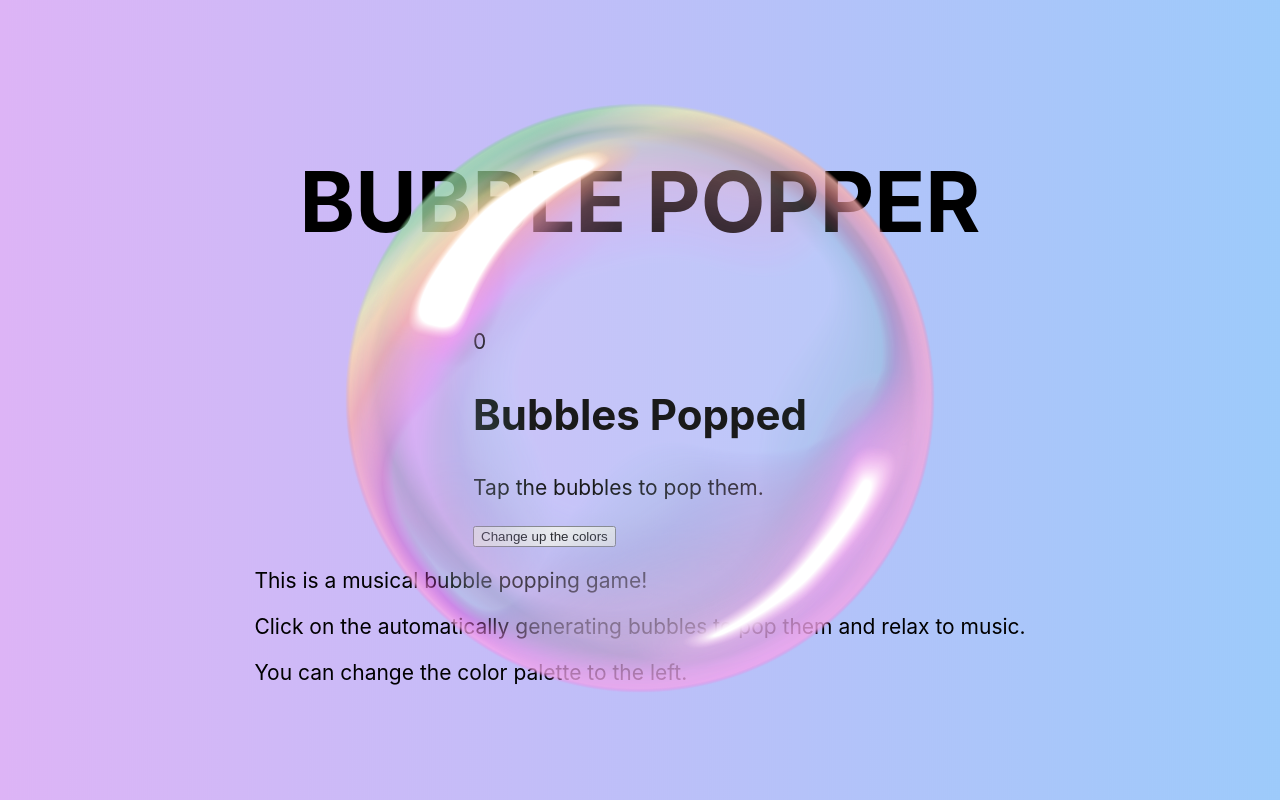
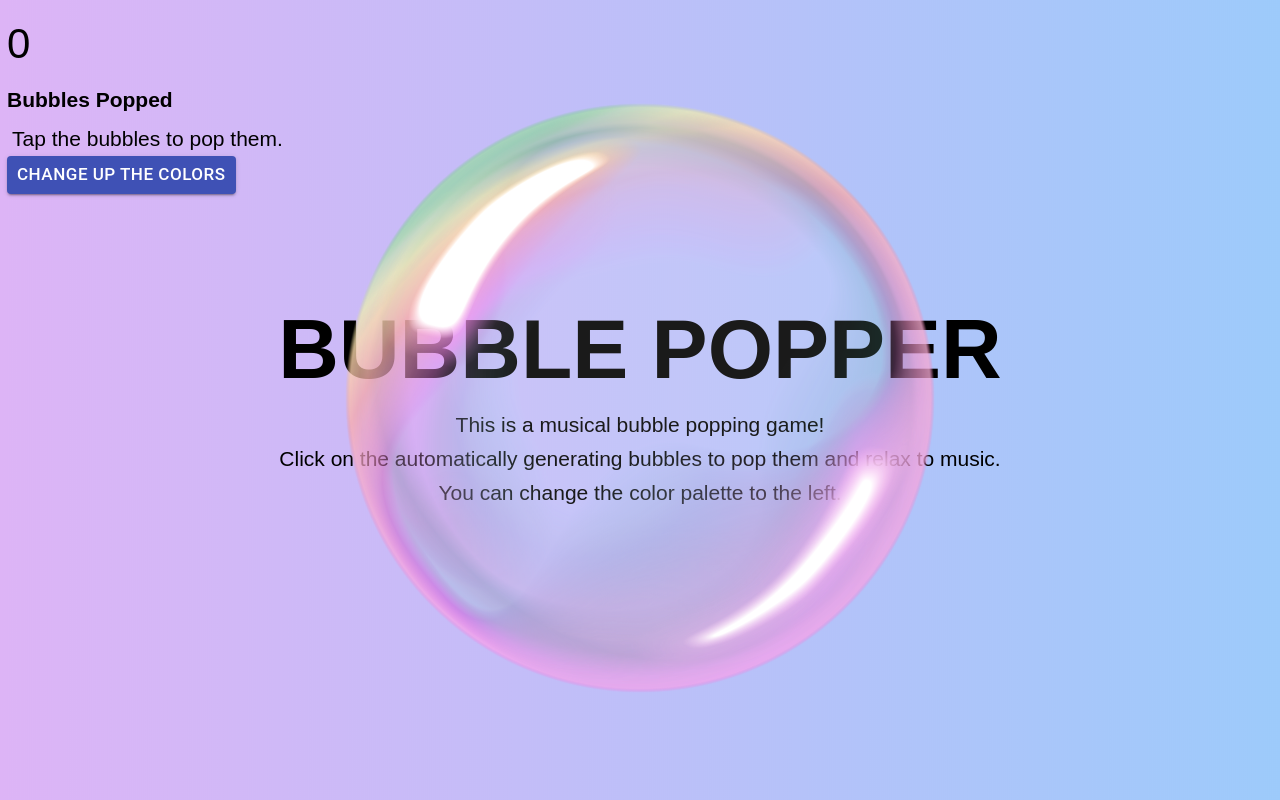
Before and after one commit to Dylychill/bubblepopper, a React (Create React App) app: page / in a window 1280 px wide. Built offline with nearby package versions, Linux system fonts and the light colour scheme.

Commit message:
CSS sizing of fonts, no touchy

```diff
--- a/package.json
+++ b/package.json
@@ -3,6 +3,7 @@
   "version": "0.1.0",
   "private": true,
   "dependencies": {
+    "@material-ui/core": "^4.11.0",
     "@testing-library/jest-dom": "^4.2.4",
     "@testing-library/react": "^9.5.0",
     "@testing-library/user-event": "^7.2.1",
--- a/src/App.css
+++ b/src/App.css
@@ -22,6 +22,7 @@ html, body {
   height:100%;
   display:flex;
   flex:1;
+  font-family: "Avenir Next", sans-serif;
 }
 
 
@@ -49,12 +50,29 @@ html, body {
 
 .App h1 {
   font-size: 4em;
+  margin: 10px;
 }
 
 h2 {
-  font-size: 2em;
+  font-size: 1em;
+  margin: 15px 0px;
 }
 
 p {
   font-size: 1em;
+  font-style: normal;
+  margin: 5px;
 }
+
+.sidebar {
+  /* Ignore flex display */
+  position: absolute;
+  top: 0;
+  left: 7px;
+}
+
+.num_bubbles {
+  font-size: 2em;
+  font-weight: lighter;
+  margin: 20px 0px;
+}
--- a/src/App.js
+++ b/src/App.js
@@ -3,6 +3,7 @@ import './App.css';
 import Bubble from './bubble.js';
 import Instructions from './instructions.js';
 import Sidebar from './sidebar';
+
 
 function App(props) {
   // Start screen with instructions and a few bubbles, and then wait 15 seconds to start the game
--- a/src/bubble.js
+++ b/src/bubble.js
@@ -4,6 +4,7 @@ function Bubble(props) {
     const [numBubbles, setNumBubbles] = useState(0)
     // below useEffect runs on first load to see if the game has been played before
     // updates the number of bubbles pressed
+    // BROKEN - not adding, it's doing strng concat
     // useEffect(()=>{
     //     const storedNum = localStorage.getItem('numBubbles')
     //     if(storedNum) {
--- a/src/instructions.js
+++ b/src/instructions.js
@@ -1,7 +1,7 @@
 import React from 'react';
 
 function Instructions() {
-  return <div id="instructions">
+  return <div className="instructions">
     <p>This is a musical bubble popping game!</p>
     <p>Click on the automatically generating bubbles to pop them and relax to music.</p>
     <p>You can change the color palette to the left.</p>
--- a/src/sidebar.js
+++ b/src/sidebar.js
@@ -1,4 +1,6 @@
 import React, {useState} from 'react';
+import Button from '@material-ui/core/Button';
+// Button api from: https://material-ui.com/components/buttons/
 
 function Sidebar(props) {
     // when the button is clicked, change the background color
@@ -9,8 +11,8 @@ function Sidebar(props) {
       <p className="num_bubbles">{props.num}</p>
       <h2>Bubbles Popped</h2>
       <p>Tap the bubbles to pop them.</p>
-      <button onClick = {() => {}}
-      >Change up the colors</button>
+      <Button size="small" variant="contained" color="primary" onClick = {() => {}}
+      >Change up the colors</Button>
 
     </div>
 }
```
Also changed, not shown: 1 other file (tests, documents, lock files or other folders).
